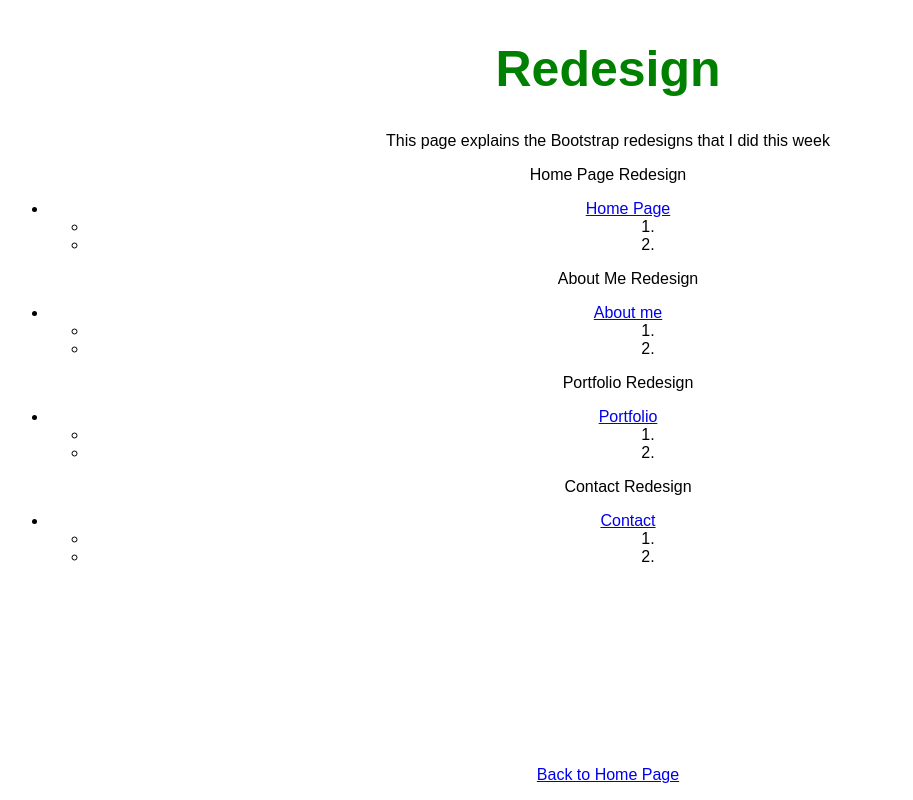
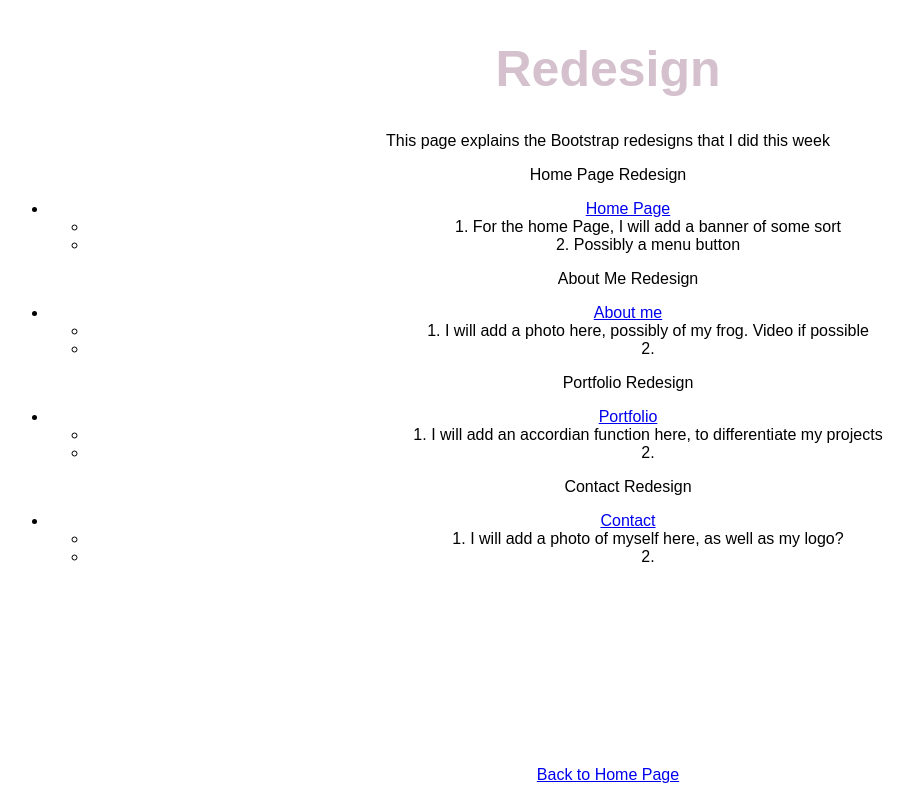
Before and after one commit to lilyakamas/lilyakamas.github.io, a plain HTML site: page Assignments/redesign.html in a window 1280 px wide. Shown: the whole page, without its empty margins (32-945 px from the left). Drawn offline with Linux system fonts and the light colour scheme.

Commit message:
Ch-ch-ch-ch-changes

```diff
--- a/Assignments/redesign.html
+++ b/Assignments/redesign.html
@@ -13,25 +13,25 @@
 			<ul>
 				<li><a href="Home_Page.html">Home Page</a></li>
 					<ul>
-						<li>1. </li>
-						<li>2. </li>
+						<li>1. For the home Page, I will add a banner of some sort</li>
+						<li>2. Possibly a menu button </li>
 					</ul>
 		<p>About Me Redesign</p>
 		<li><a href="About_Me.html">About me</a></li>
 					<ul>
-						<li>1. </li>
+						<li>1. I will add a photo here, possibly of my frog. Video if possible </li>
 						<li>2. </li>
 					</ul>
 		<p>Portfolio Redesign</p>
 		<li><a href="Portfolio.html">Portfolio</a></li>
 					<ul>
-						<li>1. </li>
+						<li>1. I will add an accordian function here, to differentiate my projects</li>
 						<li>2. </li>
 					</ul>
 		<p>Contact Redesign</p>
 		<li><a href="Contact.html">Contact</a></li>
 					<ul>
-						<li>1. </li>
+						<li>1. I will add a photo of myself here, as well as my logo? </li>
 						<li>2. </li>
 					</ul>
 
--- a/Assignments/styles.css
+++ b/Assignments/styles.css
@@ -1,7 +1,5 @@
 
 /* this is the css for the home_page assignment*/
-
-
 
 
 * {
@@ -26,7 +24,7 @@ footer {
 
 .custom-btn {
 	padding: 10px;
-	color: white;
+	color: #545454;
 	background-color: #E6D1DE;
 	font-weight: bold;
 	border-radius: 10px;
@@ -44,7 +42,7 @@ footer {
 }
 
 .title {
-	color: green;
+	color: #D4C1CD;
 	font-size: 50px;
 }
 
```
Also changed, not shown: Assignments/inspiration.html (+20 -2 lines), inspiration.html (deleted, +0 -23 lines), Assignments/L_Icon.png (added), Assignments/Lily_Picture.jpeg (added).
